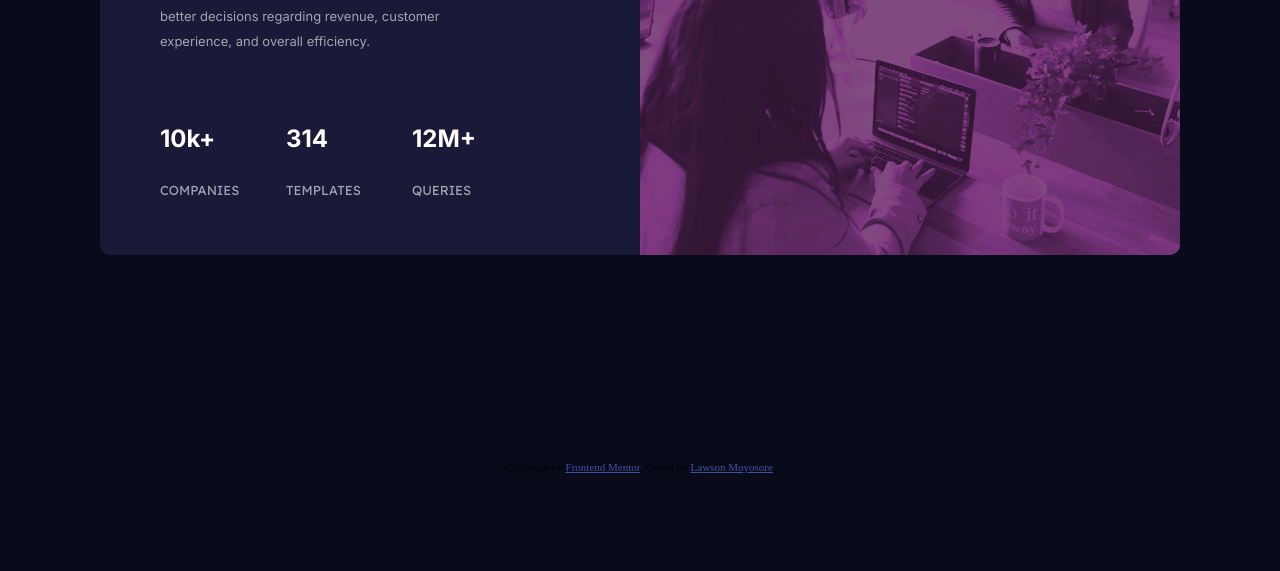
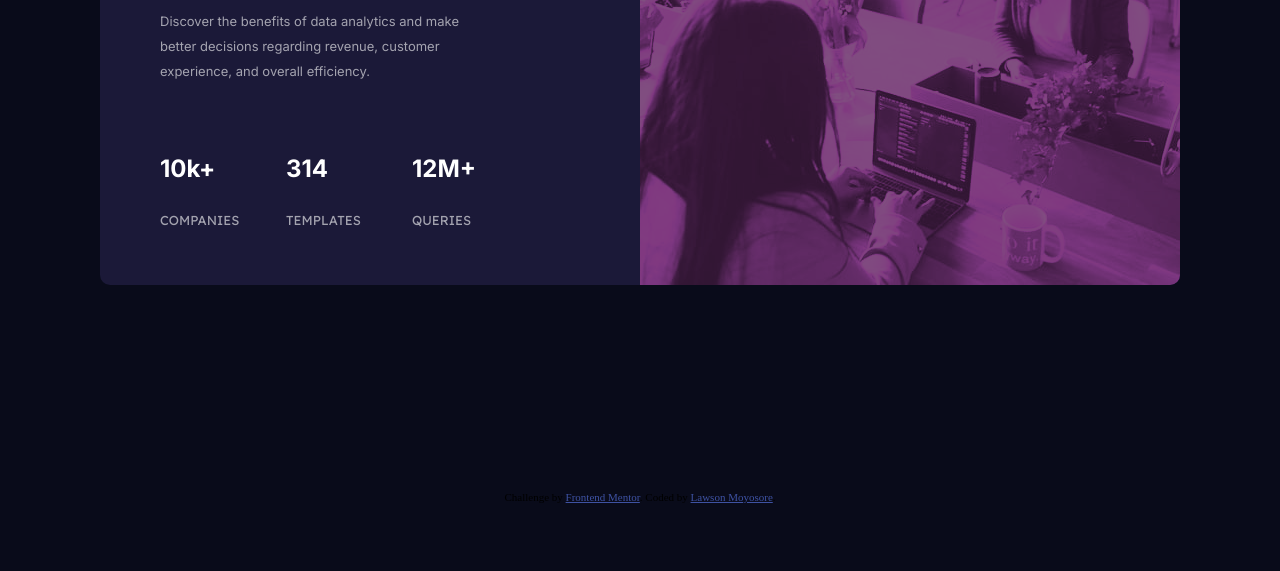
Before and after one commit to Tonyttul/Stats-Preview-Card-Component, a plain HTML site: page index.html in a window 1280 px wide. Shown: the part 324-895 px from the top of the page. Before the commit the page ends 865 px from the top, so only its background shows below. Drawn offline with Linux system fonts and the light colour scheme.

Commit message:
Add files via upload

```diff
--- a/styles.css
+++ b/styles.css
@@ -17,7 +17,7 @@ body {
     height: 100vh;
     display: grid;
     place-items: center;
-    margin-top: 65px;
+    margin-top: 95px;
 }
 .top {
     display: none;
```
